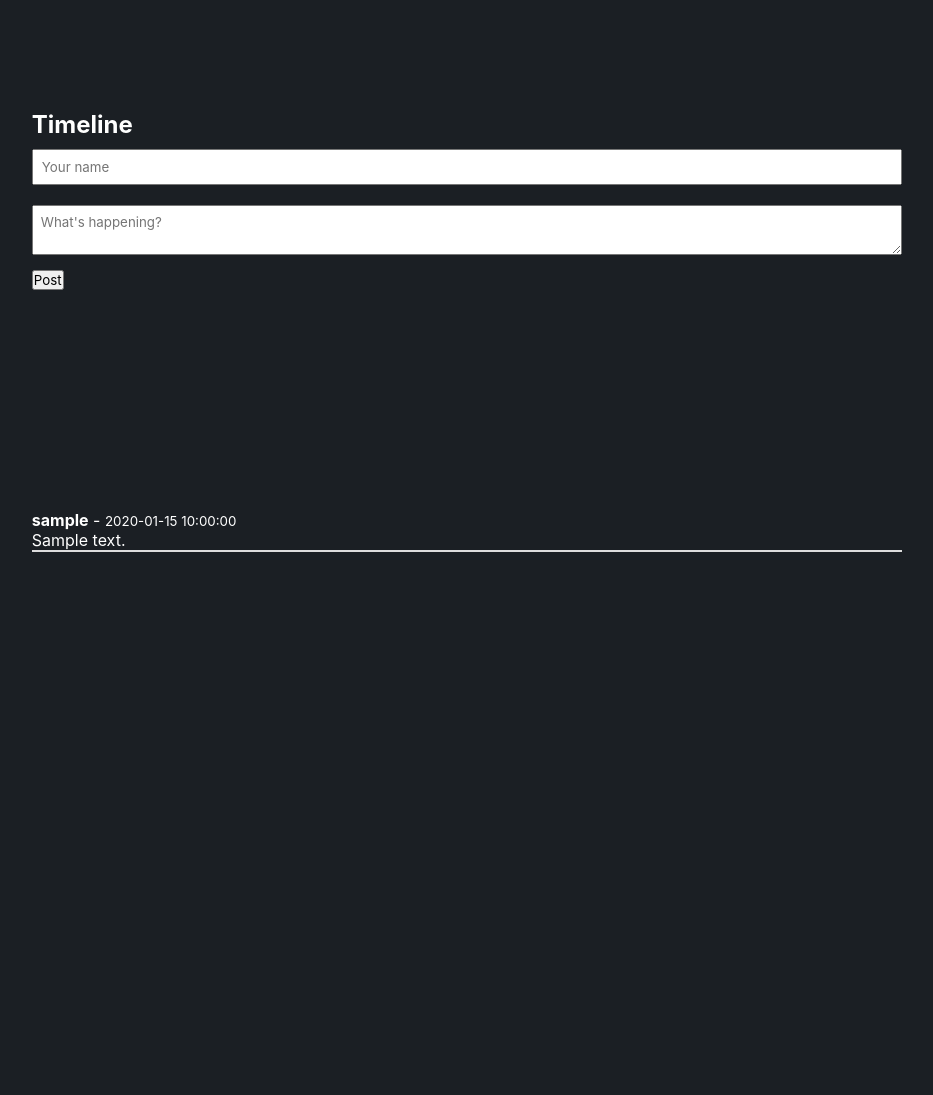
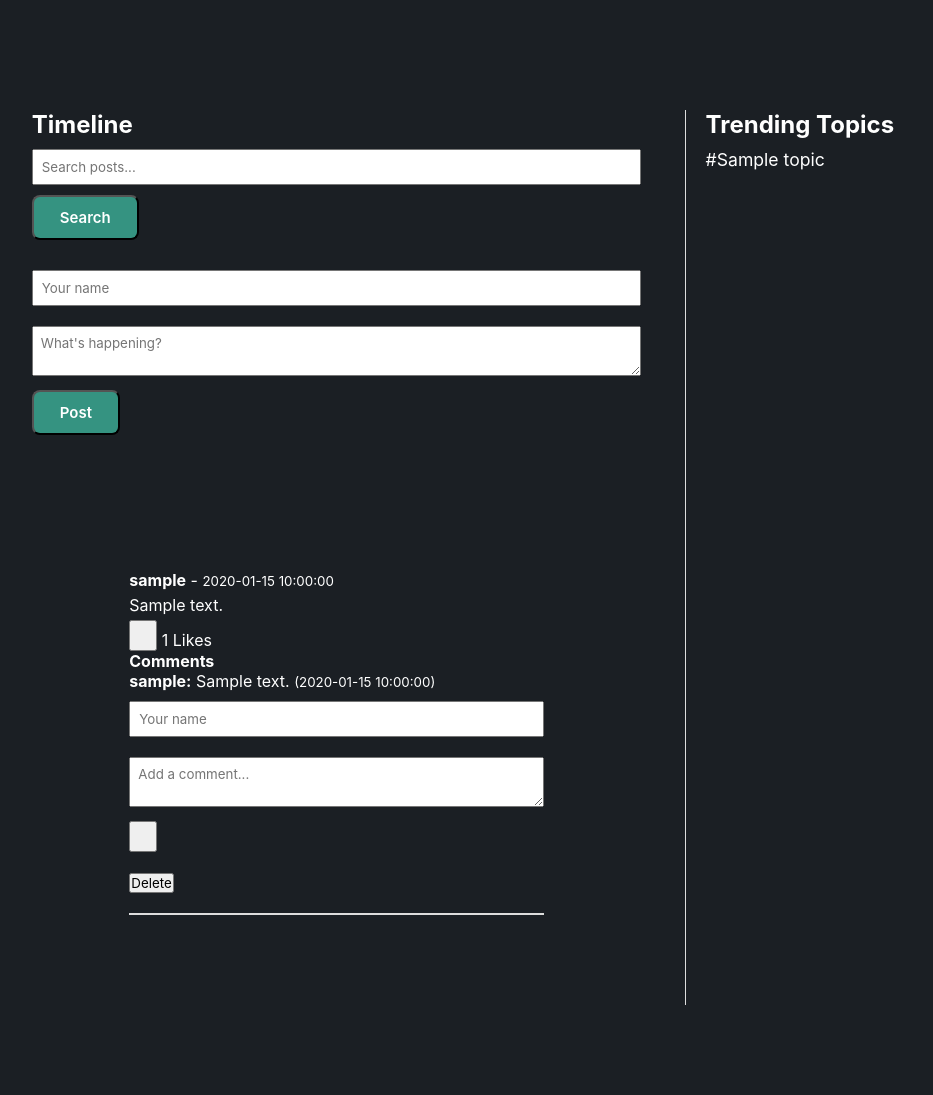
Before and after one commit to CeaserSalade/WizardSite, a Flask app: template app/templates/home.html in a window 1280 px wide. Shown: the whole page, without its empty margins (173-1106 px from the left). Before the commit the page ends 552 px from the top, so only its background shows below. Run offline with Flask 3, Linux system fonts and the light colour scheme; the template is opened without the code that fills it: most values are stand-ins (such as "Sample title", 1, 10 or a date in 2020); some libraries are stand-ins or nearby versions.

Commit message:
Like, Comment
Added the ability to like posts and comment on posts

```diff
--- a/app/static/stylesheet.css
+++ b/app/static/stylesheet.css
@@ -79,6 +79,50 @@ textarea {
   box-sizing: border-box;
 }
 
+/* Container for main content and sidebar */
+.container {
+  display: flex;
+  justify-content: space-between;
+  max-width: 1200px;
+  margin: auto;
+}
+
+/* Main content area */
+.main-content {
+  width: 70%;
+}
+
+/* Sidebar styling */
+.sidebar {
+  width: 25%;
+  padding-left: 20px;
+  border-left: 1px solid #ddd;
+}
+
+.sidebar h2 {
+  font-size: 1.5em;
+  margin-bottom: 10px;
+}
+
+.sidebar ul {
+  list-style-type: none;
+  padding: 0;
+}
+
+.sidebar ul li {
+  font-size: 1.1em;
+  margin-bottom: 8px;
+}
+
+/* Post styling */
+.post {
+  margin-bottom: 20px;
+}
+
+.post p {
+  margin: 5px 0;
+}
+
 hr {
   border: 1px solid #ddd;
 }
--- a/app/templates/home.html
+++ b/app/templates/home.html
@@ -7,19 +7,29 @@
 
     <!-- Stylesheet -->
     <link rel="stylesheet" href="{{ url_for('static', filename='stylesheet.css') }}" />
+
+    <!-- Boxicons Link -->
+    <script src="https://unpkg.com/boxicons@2.1.4/dist/boxicons.js"></script>
   </head>
 
   <body>
+    <section>
+      <div class="container">
+        <!-- Main content: timeline and post submission -->
+        <div class="main-content">
+          <h1>Timeline</h1>
+          <!-- Search form -->
+          <form action="{{ url_for('main.home') }}" method="GET">
+            <input type="text" name="query" placeholder="Search posts..." value="{{ search_query }}" />
+            <button type="submit" class="i-btn">Search</button>
+          </form>
+
           <!-- Post submission form -->
-    <section>
-      <h1>Timeline</h1>
-
           <form action="{{ url_for('main.post') }}" method="POST">
             <input type="text" name="username" placeholder="Your name" required />
             <textarea name="content" placeholder="What's happening?" maxlength="280" required></textarea>
-        <button type="submit">Post</button>
+            <button type="submit" class="i-btn">Post</button>
           </form>
-    </section>
 
           <!-- Display posts -->
           <section id="posts">
@@ -27,9 +37,53 @@
             <div class="post">
               <p><strong>{{ post.username }}</strong> - <small>{{ post.timestamp.strftime('%Y-%m-%d %H:%M:%S') }}</small></p>
               <p>{{ post.content }}</p>
+
+              <!-- Like button -->
+              <form action="{{ url_for('main.like_post', post_id=post.id) }}" method="POST" style="display: inline">
+                <button type="submit"><box-icon type='solid' name='heart'></box-icon></button>
+                <span>{{ post.like_count }} Likes</span>
+              </form>
+
+              <!-- Display comments -->
+              <div class="comments">
+                <h4>Comments</h4>
+                <ul>
+                  {% for comment in post.comments %}
+                  <li>
+                    <strong>{{ comment.username }}:</strong> {{ comment.content }}
+                    <small>({{ comment.timestamp.strftime('%Y-%m-%d %H:%M:%S') }})</small>
+                  </li>
+                  {% endfor %}
+                </ul>
+              </div>
+
+              <!-- Comment form -->
+              <form action="{{ url_for('main.add_comment', post_id=post.id) }}" method="POST">
+                <input type="text" name="username" placeholder="Your name" required />
+                <textarea name="content" placeholder="Add a comment..." maxlength="280" required></textarea>
+                <button type="submit"><box-icon name='comment'></box-icon></button>
+              </form>
+
+              <!-- Delete button -->
+              <form action="{{ url_for('main.delete_post', post_id=post.id) }}" method="POST" style="display: inline">
+                <button type="submit">Delete</button>
+              </form>
             </div>
             <hr />
             {% endfor %}
           </section>
+        </div>
+
+        <!-- Sidebar: Trending Topics -->
+        <div class="sidebar">
+          <h2>Trending Topics</h2>
+          <ul>
+            {% for topic in trending_topics %}
+            <li>#{{ topic }}</li>
+            {% endfor %}
+          </ul>
+        </div>
+      </div>
+    </section>
   </body>
 </html>
```
Also changed, not shown: app/models.py (+18 -7 lines), app/routes.py (+52 -8 lines), migrations/versions/6f16300ae52e_add_like_count_column_to_post_model.py (added, +32 -0 lines), app.db. Lines whose indentation alone changed are shown as unchanged.
